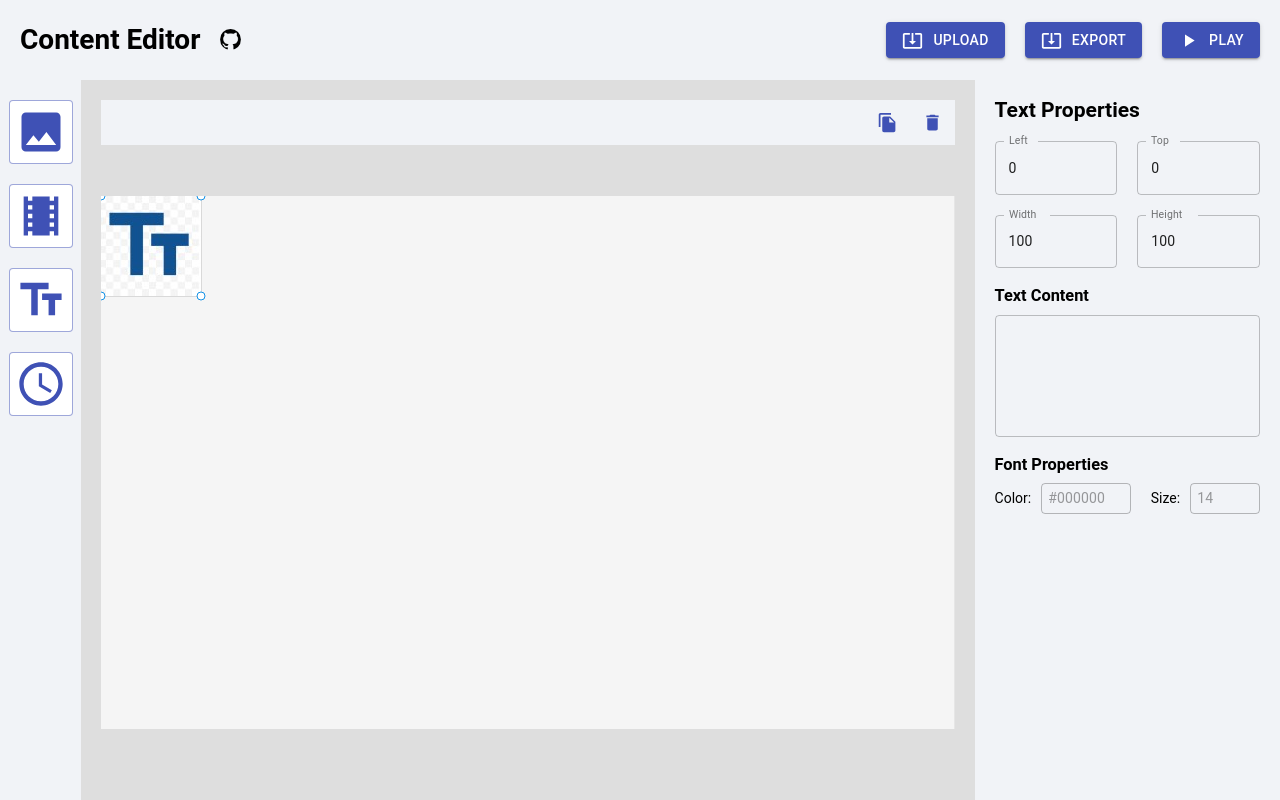
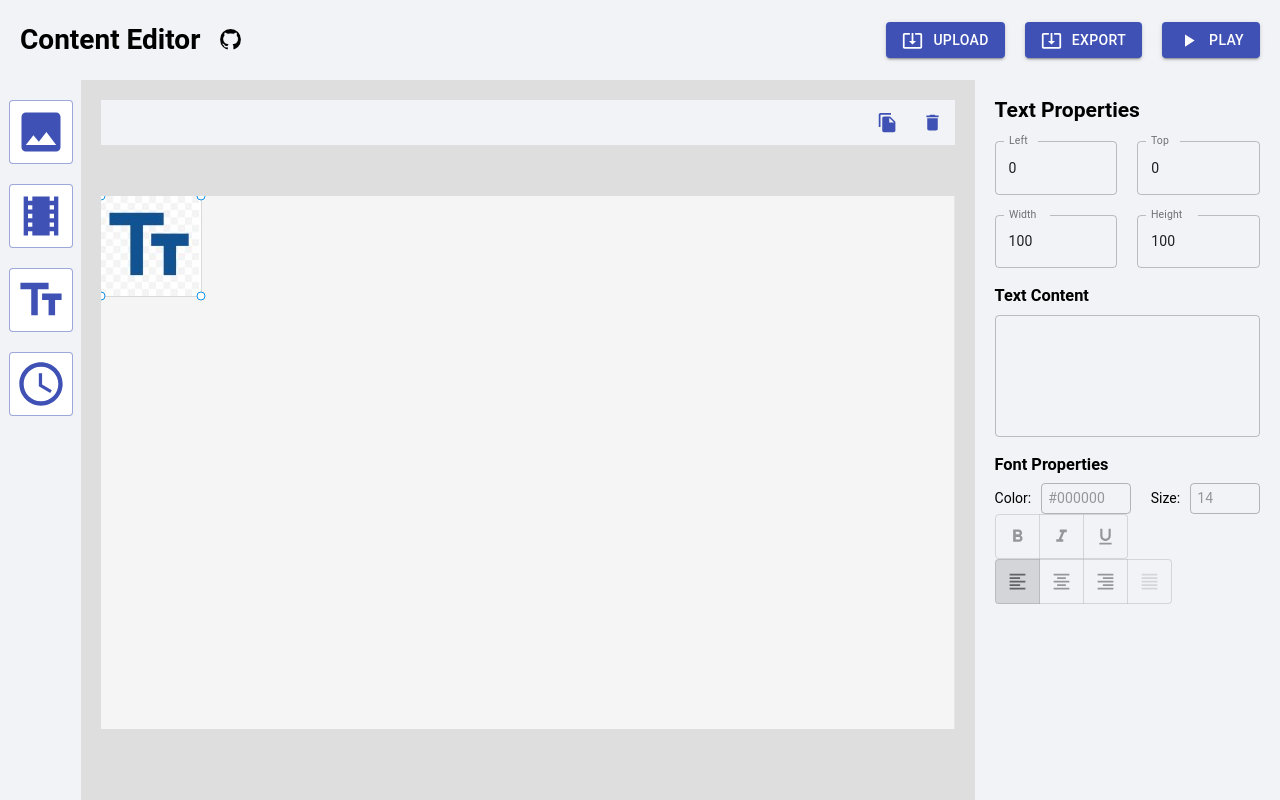
Before and after one commit to MuJungHo/web-signage, a React app: page / in a window 1280 px wide. Both pictures are taken after a click on the button 40 px from the left and 300 px from the top of the page. Built offline with nearby package versions, Linux system fonts and the light colour scheme.

Commit message:
[新增] 文字樣式

```diff
--- a/src/components/layers/Text.js
+++ b/src/components/layers/Text.js
@@ -20,7 +20,10 @@ export default ({ layer, editing, setEditing, finish }) => {
           wordWrap: 'break-word',
           color: layer.data.fontColor ? layer.data.fontColor : undefined,
           backgroundColor: layer.data.backgroundColor ? layer.data.backgroundColor : undefined,
-          fontSize: layer.data.fontSize ? layer.data.fontSize + 'px' : undefined
+          fontSize: layer.data.fontSize ? layer.data.fontSize + 'px' : undefined,
+          fontWeight: layer.data.fontWeight,
+          fontStyle: layer.data.fontStyle,
+          textDecoration: layer.data.textDecoration,
         }}
         onDoubleClick={() => setEditing(true)}
       >
@@ -39,7 +42,7 @@ export default ({ layer, editing, setEditing, finish }) => {
               }}
               style={{
                 width: layer.width,
-                height: layer.height
+                height: layer.height,
               }}>
               {layer.data.value}
             </div>
--- a/src/components/player/Text.js
+++ b/src/components/player/Text.js
@@ -10,7 +10,10 @@ export default ({ layer }) => {
         overflow: 'hidden',
         color: layer.data.fontColor ? layer.data.fontColor : undefined,
         backgroundColor: layer.data.backgroundColor ? layer.data.backgroundColor : undefined,
-        fontSize: layer.data.fontSize ? layer.data.fontSize * zoom + 'px' : 14 * zoom
+        fontSize: layer.data.fontSize ? layer.data.fontSize * zoom + 'px' : 14 * zoom,
+        fontWeight: layer.data.fontWeight,
+        fontStyle: layer.data.fontStyle,
+        textDecoration: layer.data.textDecoration,
       }}
     >
       {layer.data.value}
--- /dev/null
+++ b/src/components/properties/FontStyle.js
@@ -0,0 +1,50 @@
+import React from 'react';
+import FormatBoldIcon from '@material-ui/icons/FormatBold';
+import FormatItalicIcon from '@material-ui/icons/FormatItalic';
+import FormatUnderlinedIcon from '@material-ui/icons/FormatUnderlined';
+import ToggleButton from '@material-ui/lab/ToggleButton';
+import ToggleButtonGroup from '@material-ui/lab/ToggleButtonGroup';
+
+const initData = (data) => {
+  let arr = [];
+  if (data.textDecoration === 'underline') arr.push('underlined')
+  if (data.fontStyle === 'italic') arr.push('italic')
+  if (data.fontWeight === 'bold') arr.push('bold')
+  return arr
+}
+
+export default ({ layers, setLayers, activeLayer }) => {
+  const [formats, setFormats] = React.useState(initData(activeLayer.data));
+
+  const handleFormat = (event, newFormats) => {
+    setFormats(newFormats);
+    const updatedLayers = layers.map(layer => {
+      return layer.id === activeLayer.id
+        ? {
+          ...layer,
+          data: {
+            ...layer.data,
+            textDecoration: newFormats.includes('underlined') ? 'underline' : 'none',
+            fontStyle: newFormats.includes('italic') ? 'italic' : 'normal',
+            fontWeight: newFormats.includes('bold') ? 'bold' : 'normal'
+          }
+        }
+        : { ...layer }
+    })
+    setLayers([...updatedLayers])
+  };
+
+  return (
+    <ToggleButtonGroup value={formats} onChange={handleFormat} aria-label="text formatting">
+      <ToggleButton value="bold" aria-label="bold">
+        <FormatBoldIcon />
+      </ToggleButton>
+      <ToggleButton value="italic" aria-label="italic">
+        <FormatItalicIcon />
+      </ToggleButton>
+      <ToggleButton value="underlined" aria-label="underlined">
+        <FormatUnderlinedIcon />
+      </ToggleButton>
+    </ToggleButtonGroup>
+  );
+}
--- a/src/components/properties/Text.js
+++ b/src/components/properties/Text.js
@@ -3,6 +3,8 @@ import {
   TextField,
 } from '@material-ui/core'
 import BasicProperties from './Basic'
+import FontStyle from './FontStyle'
+import TextAlign from './TextAlign'
 import ColorPicker from '../ColorPicker'
 export default ({ layers, setLayers, activeLayer }) => {
   const handleUpdateLayer = (key, value) => {
@@ -44,15 +46,12 @@ export default ({ layers, setLayers, activeLayer }) => {
           onChange={e => handleUpdateLayer('fontSize', e.target.value)}
         />
       </div>
-      {/* <h3 style={{ marginTop: 20, marginBottom: 10 }}>Background Properties</h3>
-      <div style={{ display: 'flex', alignItems: 'center' }}>
-        <span style={{ marginRight: 10 }}>Color:</span>
-        <ColorPicker
-          disabled={activeLayer.data.value.trim().length === 0}
-          value={activeLayer.data.backgroundColor || '#f5f5f5'}
-          onChange={color => handleUpdateLayer('backgroundColor', color.hex)}
-        />
-      </div> */}
+      <FontStyle
+        layers={layers}
+        setLayers={setLayers}
+        activeLayer={activeLayer}
+      />
+      <TextAlign />
     </div>
   )
 }
--- /dev/null
+++ b/src/components/properties/TextAlign.js
@@ -0,0 +1,37 @@
+import React from 'react';
+import FormatAlignLeftIcon from '@material-ui/icons/FormatAlignLeft';
+import FormatAlignCenterIcon from '@material-ui/icons/FormatAlignCenter';
+import FormatAlignRightIcon from '@material-ui/icons/FormatAlignRight';
+import FormatAlignJustifyIcon from '@material-ui/icons/FormatAlignJustify';
+import ToggleButton from '@material-ui/lab/ToggleButton';
+import ToggleButtonGroup from '@material-ui/lab/ToggleButtonGroup';
+
+export default function ToggleButtons() {
+  const [alignment, setAlignment] = React.useState('left');
+
+  const handleAlignment = (event, newAlignment) => {
+    setAlignment(newAlignment);
+  };
+
+  return (
+    <ToggleButtonGroup
+      value={alignment}
+      exclusive
+      onChange={handleAlignment}
+      aria-label="text alignment"
+    >
+      <ToggleButton value="left" aria-label="left aligned">
+        <FormatAlignLeftIcon />
+      </ToggleButton>
+      <ToggleButton value="center" aria-label="centered">
+        <FormatAlignCenterIcon />
+      </ToggleButton>
+      <ToggleButton value="right" aria-label="right aligned">
+        <FormatAlignRightIcon />
+      </ToggleButton>
+      <ToggleButton value="justify" aria-label="justified" disabled>
+        <FormatAlignJustifyIcon />
+      </ToggleButton>
+    </ToggleButtonGroup>
+  );
+}
```
